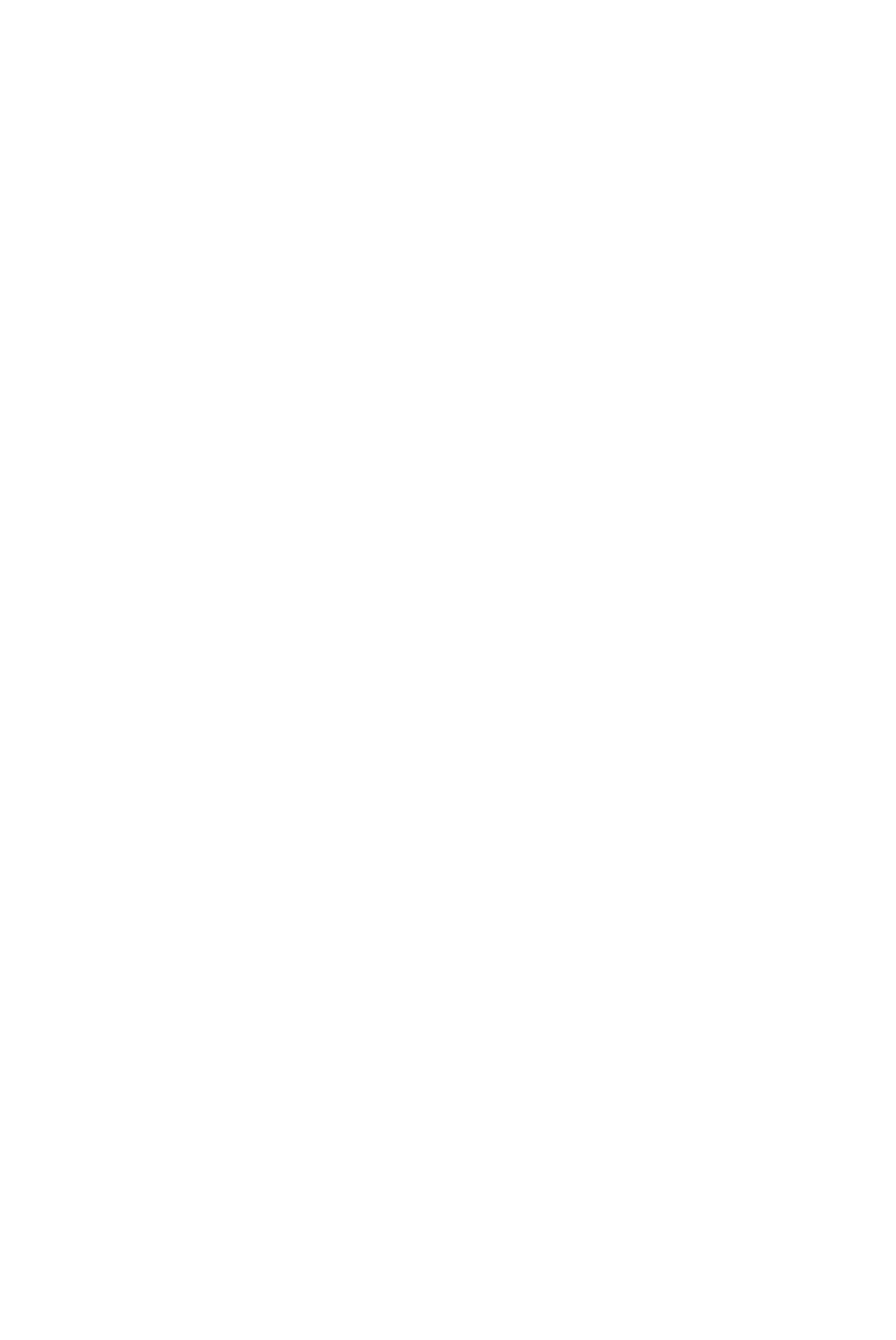
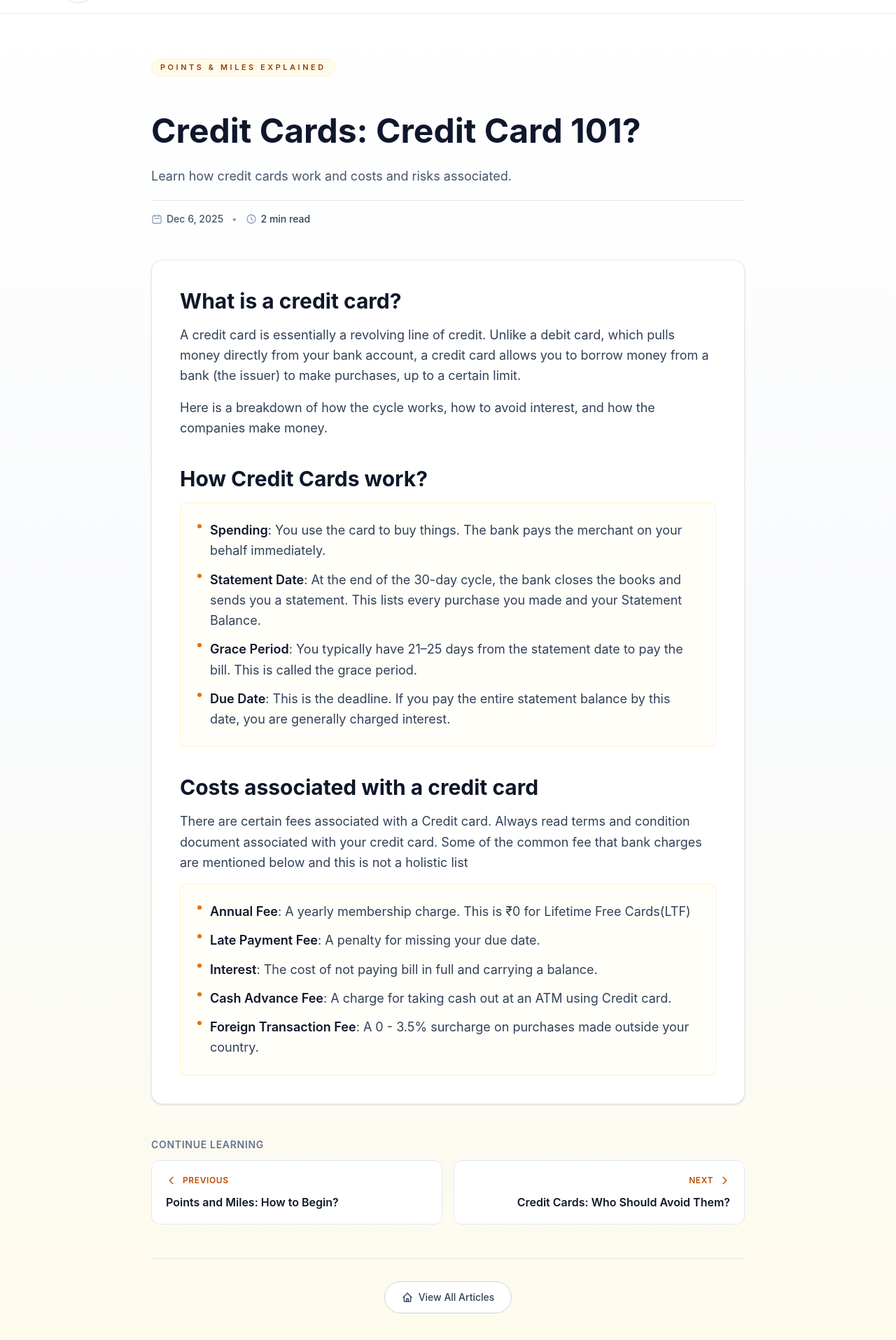
Before and after one commit to bansalmanik/travel-website, a Next.js app: page /learning/how-credit-card-works in a window 1280 px wide. Before the commit this address had no page. Shown: the part 73-1988 px from the top of the page at 70% size. Before the commit the page ends 800 px from the top, so only its background shows below. Built offline with nearby package versions, Linux system fonts and the light colour scheme; grey boxes are pictures that could not be loaded.

Commit message:
points anjd miles explained

```diff
--- a/app/learning/[slug]/page.tsx
+++ b/app/learning/[slug]/page.tsx
@@ -72,7 +72,7 @@ function renderSections(sections: MilesPointsArticle["sections"]) {
       }
 
       return (
-        <strong key={`bold-${index}`} className="font-semibold">
+        <strong key={`bold-${index}`} className="font-semibold text-slate-900">
           {segment.bold}
         </strong>
       );
@@ -80,18 +80,29 @@ function renderSections(sections: MilesPointsArticle["sections"]) {
   }
 
   return sections.map((section, index) => (
-    <section key={`${section.heading ?? "section"}-${index}`} className="space-y-3">
+    <section
+      key={`${section.heading ?? "section"}-${index}`}
+      className="space-y-4 scroll-mt-8"
+      id={section.heading ? section.heading.toLowerCase().replace(/[^a-z0-9]+/g, '-') : undefined}
+    >
       {section.heading ? (
-        <h2 className="text-xl font-semibold text-slate-900 sm:text-2xl">{section.heading}</h2>
+        <h2 className="text-2xl font-bold text-slate-900 sm:text-3xl">
+          {section.heading}
+        </h2>
       ) : null}
-      <div className="space-y-3 text-base leading-7 text-slate-700">
+      <div className="space-y-4 text-base leading-relaxed sm:text-lg sm:leading-relaxed">
         {section.body?.map((paragraph, bodyIndex) => (
-          <p key={`paragraph-${bodyIndex}`}>{renderFormattedText(paragraph)}</p>
+          <p key={`paragraph-${bodyIndex}`} className="text-slate-700">
+            {renderFormattedText(paragraph)}
+          </p>
         ))}
         {section.bulletPoints ? (
-          <ul className="list-disc space-y-2 pl-5 text-slate-700">
+          <ul className="space-y-3 rounded-lg border border-amber-100 bg-amber-50/30 p-5 sm:p-6">
             {section.bulletPoints.map((item, bulletIndex) => (
-              <li key={`bullet-${bulletIndex}`}>{renderFormattedText(item)}</li>
+              <li key={`bullet-${bulletIndex}`} className="flex gap-3 text-slate-700">
+                <span className="mt-1.5 flex h-1.5 w-1.5 shrink-0 rounded-full bg-amber-600" />
+                <span className="flex-1">{renderFormattedText(item)}</span>
+              </li>
             ))}
           </ul>
         ) : null}
--- a/app/travel-with-points/points-and-miles-explained/article-layout.tsx
+++ b/app/travel-with-points/points-and-miles-explained/article-layout.tsx
@@ -29,13 +29,14 @@ export function ArticleLayout({
 
   return (
     <main className="min-h-screen bg-gradient-to-b from-white via-slate-50 to-amber-50 text-slate-900">
-      <div className="mx-auto flex max-w-3xl flex-col gap-10 px-4 pb-20 pt-16 sm:px-6 lg:pb-28 lg:pt-24">
+      <div className="mx-auto flex max-w-4xl flex-col gap-8 px-4 pb-16 pt-12 sm:px-6 lg:gap-12 lg:pb-24 lg:pt-16">
+        {/* Breadcrumb */}
         <div className="flex items-center gap-2 text-xs font-semibold uppercase tracking-[0.3em] text-amber-800">
           <Link
             href="/travel-with-points/points-and-miles-explained"
             className="rounded-full border border-amber-100 bg-amber-50 px-3 py-1 text-[0.68rem] transition hover:-translate-y-[1px] hover:shadow-sm"
           >
-            Miles &amp; Points Explained
+            Points &amp; Miles Explained
           </Link>
           {showCategory ? (
             <>
@@ -45,51 +46,97 @@ export function ArticleLayout({
           ) : null}
         </div>
 
-        <header className="space-y-4">
-          <h1 className="text-3xl font-bold leading-tight sm:text-4xl">{article.title}</h1>
-          <div className="flex flex-wrap items-center gap-3 text-sm font-medium text-slate-600">
-            <span>{published}</span>
-            {updated ? <span className="rounded-full bg-amber-100 px-3 py-1 text-xs font-semibold uppercase tracking-[0.2em] text-amber-900">Updated {updated}</span> : null}
-            <span className="text-slate-500">•</span>
-            <span className="text-slate-700">{article.readTime}</span>
+        {/* Header */}
+        <header className="space-y-5">
+          <h1 className="text-3xl font-bold leading-tight text-slate-900 sm:text-4xl lg:text-5xl">
+            {article.title}
+          </h1>
+          <p className="text-lg leading-relaxed text-slate-600">{article.excerpt}</p>
+          <div className="flex flex-wrap items-center gap-3 border-t border-slate-200 pt-4 text-sm font-medium text-slate-600">
+            <span className="flex items-center gap-1.5">
+              <svg className="h-4 w-4 text-slate-400" fill="none" viewBox="0 0 24 24" stroke="currentColor" strokeWidth={2}>
+                <path strokeLinecap="round" strokeLinejoin="round" d="M8 7V3m8 4V3m-9 8h10M5 21h14a2 2 0 002-2V7a2 2 0 00-2-2H5a2 2 0 00-2 2v12a2 2 0 002 2z" />
+              </svg>
+              {published}
+            </span>
+            {updated ? (
+              <span className="rounded-full bg-amber-100 px-3 py-1 text-xs font-semibold uppercase tracking-[0.2em] text-amber-900">
+                Updated {updated}
+              </span>
+            ) : null}
+            <span className="text-slate-400">•</span>
+            <span className="flex items-center gap-1.5 text-slate-700">
+              <svg className="h-4 w-4 text-slate-400" fill="none" viewBox="0 0 24 24" stroke="currentColor" strokeWidth={2}>
+                <path strokeLinecap="round" strokeLinejoin="round" d="M12 8v4l3 3m6-3a9 9 0 11-18 0 9 9 0 0118 0z" />
+              </svg>
+              {article.readTime}
+            </span>
           </div>
         </header>
 
-        <article className="space-y-8 rounded-3xl border border-slate-200 bg-white/95 p-6 shadow-sm sm:p-8">
+        {/* Main Content */}
+        <article className="space-y-8 rounded-2xl border border-slate-200 bg-white p-6 shadow-sm sm:space-y-10 sm:p-10">
           {children}
         </article>
 
+        {/* Navigation */}
         {(previousArticle || nextArticle) && (
-          <nav className="grid gap-4 rounded-3xl border border-slate-200 bg-white/95 p-4 shadow-sm sm:grid-cols-2 sm:gap-6 sm:p-6">
+          <nav className="space-y-3">
+            <h2 className="text-sm font-semibold uppercase tracking-wider text-slate-500">
+              Continue Learning
+            </h2>
+            <div className="grid gap-4 sm:grid-cols-2">
               {previousArticle ? (
                 <Link
                   href={`/learning/${previousArticle.slug}`}
-                className="group flex flex-col gap-2 rounded-2xl border border-amber-100/80 bg-amber-50/50 p-4 transition hover:-translate-y-[1px] hover:border-amber-200 hover:bg-amber-50 hover:shadow-sm"
+                  className="group flex flex-col gap-3 rounded-xl border border-slate-200 bg-white p-5 transition hover:border-amber-300 hover:shadow-md"
                 >
-                <span className="text-xs font-semibold uppercase tracking-[0.25em] text-amber-800">Previous</span>
-                <span className="text-lg font-semibold leading-snug text-amber-900 group-hover:text-amber-950">
+                  <div className="flex items-center gap-2 text-xs font-semibold uppercase tracking-wider text-amber-700">
+                    <svg className="h-4 w-4" fill="none" viewBox="0 0 24 24" stroke="currentColor" strokeWidth={2}>
+                      <path strokeLinecap="round" strokeLinejoin="round" d="M15 19l-7-7 7-7" />
+                    </svg>
+                    Previous
+                  </div>
+                  <span className="text-base font-semibold leading-snug text-slate-900 group-hover:text-amber-900">
                     {previousArticle.title}
                   </span>
                 </Link>
               ) : (
-              <span className="h-full" aria-hidden />
+                <div className="hidden sm:block" aria-hidden />
               )}
 
               {nextArticle ? (
                 <Link
                   href={`/learning/${nextArticle.slug}`}
-                className="group flex flex-col gap-2 rounded-2xl border border-amber-100/80 bg-amber-50/50 p-4 text-right transition hover:-translate-y-[1px] hover:border-amber-200 hover:bg-amber-50 hover:shadow-sm"
+                  className="group flex flex-col gap-3 rounded-xl border border-slate-200 bg-white p-5 text-right transition hover:border-amber-300 hover:shadow-md sm:items-end"
                 >
-                <span className="text-xs font-semibold uppercase tracking-[0.25em] text-amber-800">Next</span>
-                <span className="text-lg font-semibold leading-snug text-amber-900 group-hover:text-amber-950">
+                  <div className="flex items-center gap-2 text-xs font-semibold uppercase tracking-wider text-amber-700">
+                    Next
+                    <svg className="h-4 w-4" fill="none" viewBox="0 0 24 24" stroke="currentColor" strokeWidth={2}>
+                      <path strokeLinecap="round" strokeLinejoin="round" d="M9 5l7 7-7 7" />
+                    </svg>
+                  </div>
+                  <span className="text-base font-semibold leading-snug text-slate-900 group-hover:text-amber-900">
                     {nextArticle.title}
                   </span>
                 </Link>
-            ) : (
-              <span className="h-full" aria-hidden />
-            )}
+              ) : null}
+            </div>
           </nav>
         )}
+
+        {/* Back to Overview */}
+        <div className="flex justify-center border-t border-slate-200 pt-8">
+          <Link
+            href="/travel-with-points/points-and-miles-explained"
+            className="inline-flex items-center gap-2 rounded-full border border-slate-300 bg-white px-6 py-3 text-sm font-medium text-slate-700 transition-all hover:border-slate-900 hover:bg-slate-900 hover:text-white"
+          >
+            <svg className="h-4 w-4" fill="none" viewBox="0 0 24 24" stroke="currentColor" strokeWidth={2}>
+              <path strokeLinecap="round" strokeLinejoin="round" d="M3 12l2-2m0 0l7-7 7 7M5 10v10a1 1 0 001 1h3m10-11l2 2m-2-2v10a1 1 0 01-1 1h-3m-6 0a1 1 0 001-1v-4a1 1 0 011-1h2a1 1 0 011 1v4a1 1 0 001 1m-6 0h6" />
+            </svg>
+            View All Articles
+          </Link>
+        </div>
       </div>
     </main>
   );
--- a/data/milesPointsExplained.json
+++ b/data/milesPointsExplained.json
@@ -19,7 +19,7 @@
         "heading": "What “Points” and “Miles” really mean",
         "body": [
           "Points and miles are loyalty currencies. Airlines, hotels, and banks issue them to reward repeat customers and encourage spending or bookings.",
-          "Airline miles are specific to that airline. Despite the name, “miles” are not always based on distance flown; think of miles simply as a term for reward points. In fact, most airlines don't even call their currency “miles” anymore. Example: Air India uses the terminology “Maharaja Points,” while IndiGo uses “BluChips.”",
+          "Airline miles are specific to that airline. Despite the name, “miles” are not always based on distance flown. Think of miles simply as a term for reward points. In fact, most airlines don't even call their currency “miles” anymore. Example: Air India uses the terminology “Maharaja Points” while IndiGo uses “BluChips”.",
           "Similar to airlines, popular hotel chains like Marriott and Hilton issue hotel points. These points can be used to book hotel stays. Most hotel chains also provide an option to pay partially using points and the remainder via cash or card.",
           "Bank points are issued directly by banks. These are incredibly powerful because, in most cases, they can be transferred to airline miles or hotel points subject to certain terms and conditions."
         ]
@@ -104,6 +104,52 @@
     ]
   },
   {
+    "slug": "how-credit-card-works",
+    "title": "Credit Cards: Credit Card 101?",
+    "excerpt": "Learn how credit cards work and costs and risks associated.",
+    "category": "Points & Miles Explained",
+    "readTime": "2 min read",
+    "publishedOn": "2025-12-06",
+    "seoTitle": "Credit Cards: Who Should NOT Get Them? (Responsible Use)",
+    "seoDescription": "Credit Card 101. What are Credit cards? How credit cards work? Costs associated with credit cards.",
+    "tags": [
+      "beginner",
+      "finance",
+      "strategy"
+    ],
+    "sections": [
+      {
+        "heading": "What is a  credit card?",
+        "body": [
+          "A credit card is essentially a revolving line of credit. Unlike a debit card, which pulls money directly from your bank account, a credit card allows you to borrow money from a bank (the issuer) to make purchases, up to a certain limit.",
+          "Here is a breakdown of how the cycle works, how to avoid interest, and how the companies make money."
+        ]
+      },
+      {
+        "heading": "How Credit Cards work?",
+        "bulletPoints": [
+          "**Spending**: You use the card to buy things. The bank pays the merchant on your behalf immediately.",
+          "**Statement Date**: At the end of the 30-day cycle, the bank closes the books and sends you a statement. This lists every purchase you made and your Statement Balance.",
+          "**Grace Period**: You typically have 21–25 days from the statement date to pay the bill. This is called the grace period.",
+          "**Due Date**: This is the deadline. If you pay the entire statement balance by this date, you are generally charged interest."
+        ]
+      },
+      {
+        "heading": "Costs associated with a credit card",
+        "body": [
+          "There are certain fees associated with a Credit card. Always read terms and condition document associated with your credit card. Some of the common fee that bank charges are mentioned below and this is not a holistic list"
+        ],
+        "bulletPoints": [
+          "**Annual Fee**: A yearly membership charge. This is ₹0 for Lifetime Free Cards(LTF)",
+          "**Late Payment Fee**: A penalty for missing your due date.",
+          "**Interest**: The cost of not paying bill in full and carrying a balance.",
+          "**Cash Advance Fee**: A charge for taking cash out at an ATM using Credit card.",
+          "**Foreign Transaction Fee**: A 0 - 3.5% surcharge on purchases made outside your country."
+        ]
+      }
+    ]
+  },
+  {
     "slug": "who-should-get-credit-card",
     "title": "Credit Cards: Who Should Avoid Them?",
     "excerpt": "Choosing the right credit card is the fundamental step toward a good points and miles strategy, but they aren't for everyone.",
@@ -183,7 +229,7 @@
         "heading": "Category-Based Credit Cards",
         "body": [
           "These cards are designed by banks to attract customers who shop heavily in specific categories, such as fuel, grocery, or dining.",
-          "If your budget skews heavily toward a certain category, these cards are for you. If you spend on travel, get a travel card; if you spend on groceries, get a grocery card.",
+          "If your budget skews heavily toward a certain category, these cards are for you. If you spend on travel, get a travel card. If you spend on groceries, get a grocery card.",
           "Example: The HSBC Live+ is a card that gives you 10% cashback on dining, food delivery and grocery spending."
         ]
       },
@@ -199,12 +245,12 @@
   {
     "slug": "choosing-right-credit-card",
     "title": "Credit Cards: Which One is Right for You?",
-    "excerpt": "Learn the value framework: cash vs. points, hidden fees, and a simple method to judge good vs. bad redemptions.",
+    "excerpt": "Learn how to judge which is the right credit card for you.",
     "category": "Points & Miles Explained",
     "readTime": "8 min read",
     "publishedOn": "2025-12-09",
-    "seoTitle": "Points & Miles Redemption: Calculate Value (CPP) & Avoid Fees",
-    "seoDescription": "A practical framework for redemption: learn to calculate Cents-Per-Point (CPP), compare cash vs. points, and spot hidden fees that destroy the value of your rewards.",
+    "seoTitle": "Points & Miles Redemption: Which credit card is right for you",
+    "seoDescription": "A practical framework describing how to choose the right credit card.",
     "tags": [
       "redeeming",
       "cpp",
@@ -213,13 +259,10 @@
     ],
     "sections": [
       {
-        "body": [
-          "There are two primary factors to keep in mind when choosing a credit card:"
-        ],
+        "heading": "Questions you should ask yourself before choosing a credit card",
         "bulletPoints": [
-          "**Spending Pattern**: Choose a card based on the category where you spend the most money.",
-          "**Redemption Preference**: If you prefer direct savings, choose a cashback card or a co-branded card with good discounts. If you want flexibility for luxury travel, choose a card that earns transferable reward points.",
-          "**Return on Spend**: Compare the return rate on your spending while keeping your redemption preference in mind."
+          "**What is your Spending Pattern?**: Choose a card based on the category where you spend the most money.",
+          "**What is your Redemption Preference?**: If you prefer direct savings, choose a cashback card or a co-branded card with good discounts. If you want flexibility for travel, choose a card that earns transferable reward points."
         ]
       },
       {
```
Lines whose indentation alone changed are shown as unchanged.
